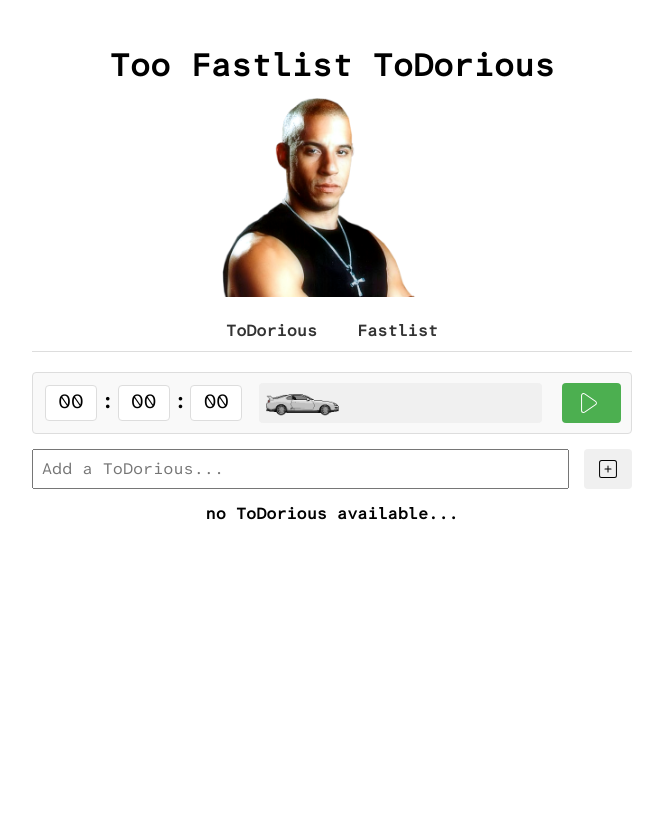
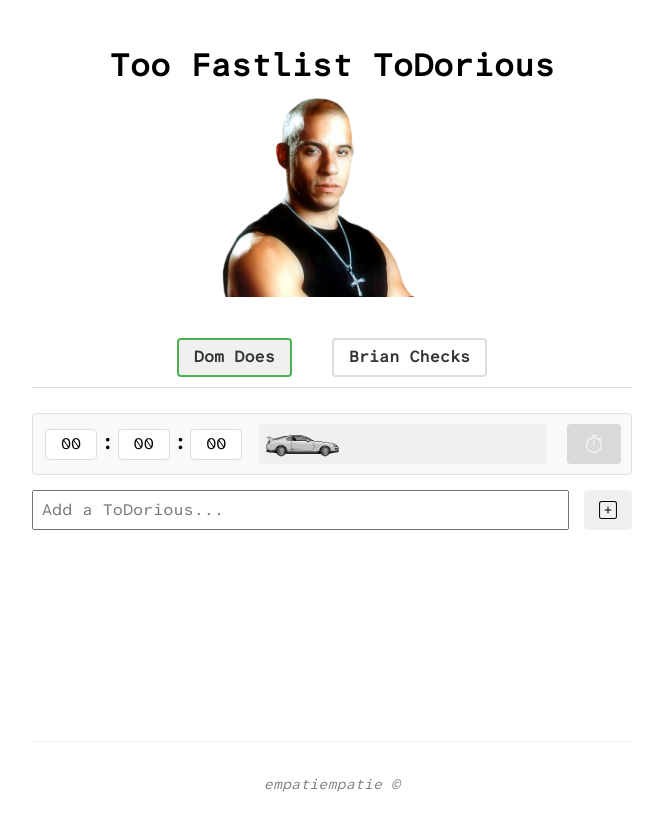
Before and after one commit to zequintino/too-fast-to-dorious, a React (Vite) app: page / in a window 1280 px wide. Shown: the top 830 px of the page, without its empty margins (308-971 px from the left). Before the commit the page ends 800 px from the top, so only its background shows below. Built offline with nearby package versions, Linux system fonts and the light colour scheme.

Commit message:
fixed disabled logic for components. Dom does route persists after timer ends and changing routes

```diff
--- a/src/App.css
+++ b/src/App.css
@@ -11,6 +11,9 @@
   max-width: 600px;
   margin: 0 auto;
   padding: 20px;
+  min-height: 100vh;
+  display: flex;
+  flex-direction: column;
 }
 
 /* Banner styling */
@@ -52,10 +55,23 @@ nav a {
   text-decoration: none;
   color: #333;
   font-weight: bold;
+  padding: 8px 15px;
+  border: 2px solid #ddd;
+  border-radius: 4px;
+  transition: all 0.2s ease;
+  display: inline-block;
 }
 
 nav a:hover {
-  color: #0066cc;
+  border-color: #4caf50;
+  color: #4caf50;
+}
+
+/* Active navigation link */
+nav a.active {
+  background-color: #f0f0f0;
+  border-color: #4caf50;
+  color: #333;
 }
 
 /* Disabled navigation styles */
@@ -63,6 +79,7 @@ nav a:hover {
   color: #999 !important;
   cursor: not-allowed;
   pointer-events: none;
+  opacity: 0.7;
 }
 
 .nav-disabled {
@@ -137,3 +154,13 @@ svg {
     font-size: 16px !important; /* Minimum font size to prevent iOS zoom */
   }
 }
+
+/* Footer styles */
+.app-footer {
+  margin-top: auto;
+  padding: 20px 0;
+  text-align: center;
+  color: gray;
+  font-size: 0.9rem;
+  border-top: 1px solid #eee;
+}
--- a/src/App.tsx
+++ b/src/App.tsx
@@ -17,7 +17,7 @@ function DynamicBanner() {
 
   // Choose the banner based on the current path
   const getBanner = () => {
-    if (location.pathname === "/checkups") {
+    if (location.pathname === "/brian-checks") {
       return bryanSwag;
     } else if (location.pathname === "/") {
       return domSwag;
@@ -30,7 +30,7 @@ function DynamicBanner() {
   const getBannerClass = () => {
     if (location.pathname === "/") {
       return "dom-banner";
-    } else if (location.pathname === "/checkups") {
+    } else if (location.pathname === "/brian-checks") {
       return "bryan-banner";
     } else {
       return "";
@@ -48,6 +48,7 @@ function DynamicBanner() {
 // Navigation component with timer awareness
 function Navigation() {
   const { isTimerActive } = useTimer();
+  const location = useLocation();
   const navigate = useNavigate();
 
   const handleNavClick = (e: React.MouseEvent<HTMLAnchorElement>, path: string) => {
@@ -60,28 +61,39 @@ function Navigation() {
   };
 
   return (
+    <>
       <nav className={isTimerActive ? "nav-disabled" : ""}>
         <ul>
           <li>
             <Link
               to="/"
               onClick={(e) => handleNavClick(e, "/")}
-            className={isTimerActive ? "disabled-link" : ""}
+              className={`${isTimerActive ? "disabled-link" : ""} ${location.pathname === "/" ? "active" : ""}`}
             >
-            ToDorious
+              Dom Does
             </Link>
           </li>
           <li>
             <Link
-            to="/checkups"
-            onClick={(e) => handleNavClick(e, "/checkups")}
-            className={isTimerActive ? "disabled-link" : ""}
+              to="/brian-checks"
+              onClick={(e) => handleNavClick(e, "/brian-checks")}
+              className={`${isTimerActive ? "disabled-link" : ""} ${location.pathname === "/brian-checks" ? "active" : ""}`}
             >
-            Fastlist
+              Brian Checks
             </Link>
           </li>
         </ul>
       </nav>
+    </>
+  );
+}
+
+// Footer component
+function Footer() {
+  return (
+    <footer className="app-footer">
+      <p><i>empatiempatie ©</i></p>
+    </footer>
   );
 }
 
@@ -105,7 +117,7 @@ function AppContent() {
               <TodoPage />
             </ErrorBoundary>
           } />
-          <Route path="/checkups" element={
+          <Route path="/brian-checks" element={
             <ErrorBoundary fallback={<div>Sorry, something went wrong with the Fastlist page.</div>}>
               <CheckupPage />
             </ErrorBoundary>
@@ -118,6 +130,7 @@ function AppContent() {
           } />
         </Routes>
       </main>
+      <Footer />
     </>
   );
 }
--- a/src/components/Timer/Timer.css
+++ b/src/components/Timer/Timer.css
@@ -97,7 +97,6 @@
 .timer-start-button svg {
   width: 24px;
   height: 24px;
-  margin-right: 5px;
 }
 
 /* Timer countdown display */
@@ -171,7 +170,7 @@
 .time-input {
   width: 40px;
   text-align: center;
-  font-size: 20px;
+  font-size: 16px; /* Updated from 20px to ensure consistency */
   padding: 5px;
   border: 1px solid #ddd;
   border-radius: 4px;
@@ -186,6 +185,34 @@
   font-weight: bold;
 }
 
+.timer-refresh-button {
+  background-color: #f39c12; /* Orange color for refresh button */
+  color: white;
+  padding: 8px 15px;
+  border: none;
+  border-radius: 4px;
+  cursor: pointer;
+  display: flex;
+  justify-content: center;
+  align-items: center;
+  font-weight: bold;
+}
+
+.timer-refresh-button:hover {
+  background-color: #e67e22;
+}
+
+.timer-refresh-button:disabled {
+  background-color: #cccccc;
+  cursor: not-allowed;
+  opacity: 0.7;
+}
+
+.timer-refresh-button svg {
+  width: 24px;
+  height: 24px;
+}
+
 /* Media query for mobile devices */
 @media (max-width: 768px) {
   .timer-container {
--- a/src/components/Timer/Timer.tsx
+++ b/src/components/Timer/Timer.tsx
@@ -1,5 +1,5 @@
 import { useState, useEffect, useRef, ChangeEvent } from "react";
-import { CiPlay1 } from "react-icons/ci";
+import { CiStopwatch, CiRedo } from "react-icons/ci";
 import "./Timer.css";
 import TimerInputs from "./TimerInputs";
 import ProgressCar from "./ProgressCar";
@@ -7,11 +7,20 @@ import ProgressCar from "./ProgressCar";
 interface TimerProps {
   onTimerStart: () => void;
   onTimerEnd: () => void;
+  onRefresh?: () => void; // Add new prop for refresh action
   isActive: boolean;
-  buttonText?: string;
+  isCompleted?: boolean; // Add new prop to track timer completion
+  hasTasks?: boolean; // New prop to track if there are any tasks
 }
 
-export default function Timer({ onTimerStart, onTimerEnd, isActive, buttonText = "" }: TimerProps) {
+export default function Timer({
+  onTimerStart,
+  onTimerEnd,
+  onRefresh,
+  isActive,
+  isCompleted = false,
+  hasTasks = true, // Default to true for backward compatibility
+}: TimerProps) {
   const timerRef = useRef<NodeJS.Timeout | null>(null);
   const progressContainerRef = useRef<HTMLDivElement>(null);
   const carImageRef = useRef<HTMLImageElement>(null);
@@ -143,12 +152,39 @@ export default function Timer({ onTimerStart, onTimerEnd, isActive, buttonText =
     startTimer();
   };
 
+  // Add a new handler for refresh button click
+  const handleRefreshClick = () => {
+    // Reset progress to move car back to start position
+    setProgress(0);
+
+    // Reset timer values to initial state
+    setTimerValues({
+      hours: "00",
+      minutes: "00",
+      seconds: "00"
+    });
+
+    // Call the parent component's refresh handler
+    if (onRefresh) {
+      onRefresh();
+    }
+  };
+
+  // Check if any time has been entered (all fields are not zero)
+  const hasTimeEntered = () => {
+    const hours = parseInt(timerValues.hours || '0');
+    const minutes = parseInt(timerValues.minutes || '0');
+    const seconds = parseInt(timerValues.seconds || '0');
+
+    return hours > 0 || minutes > 0 || seconds > 0;
+  };
+
   return (
     <div className="timer-container">
       <TimerInputs
         values={timerValues}
         onChange={handleTimeChange}
-        readonly={isActive}
+        readonly={isActive || isCompleted}
       />
 
       <ProgressCar
@@ -158,11 +194,22 @@ export default function Timer({ onTimerStart, onTimerEnd, isActive, buttonText =
       />
 
       <button
-        onClick={handleStartClick}
-        className="timer-start-button"
-        disabled={isActive}
+        onClick={isCompleted ? handleRefreshClick : handleStartClick}
+        className={isCompleted ? "timer-refresh-button" : "timer-start-button"}
+        disabled={
+          isActive ||
+          (!hasTasks && !isCompleted) ||
+          (!hasTimeEntered() && !isCompleted)
+        }
+        title={
+          !hasTasks && !isCompleted
+            ? "Add tasks before starting timer"
+            : !hasTimeEntered() && !isCompleted
+              ? "Set time before starting timer"
+              : ""
+        }
       >
-        <CiPlay1 /> {buttonText}
+        {isCompleted ? <CiRedo /> : <CiStopwatch />}
       </button>
     </div>
   );
--- a/src/components/TodoList/TodoList.css
+++ b/src/components/TodoList/TodoList.css
@@ -61,6 +61,13 @@
   100% { border-color: #e74c3c; }
 }
 
+/* Add styles for non-interactive items */
+.todo-item.no-interact {
+  cursor: default;
+  pointer-events: none;
+  opacity: 0.9;
+}
+
 .todo-check-icon {
   margin-right: 10px;
   display: flex;
--- a/src/components/TodoList/TodoList.tsx
+++ b/src/components/TodoList/TodoList.tsx
@@ -1,5 +1,5 @@
-import { useState, useRef, useMemo, useCallback } from "react";
-import { CiSquarePlus, CiSaveDown1 } from "react-icons/ci";
+import { useState, useRef, useCallback } from "react";
+import { CiSquarePlus, CiFloppyDisk } from "react-icons/ci";
 import "./TodoList.css";
 import TodoItem from "./TodoItem";
 import Timer from "../Timer/Timer";
@@ -16,22 +16,37 @@ export default function TodoList() {
     task: "",
   });
 
-  const { isTimerActive, setTimerActive } = useTimer();
-  const [timerCompleted, setTimerCompleted] = useState(false);
-
-  const tasksCount = useMemo(() => {
-    return `${!tasks.length ? "no ToDorious available..." : ""}`;
-  }, [tasks]);
+  // Use global timer context
+  const {
+    isTimerActive,
+    setTimerActive,
+    isTimerCompleted,
+    setTimerCompleted,
+    inputVisible,
+    setInputVisible
+  } = useTimer();
 
   const handleTimerStart = useCallback(() => {
     setTimerActive(true);
     setTimerCompleted(false);
-  }, [setTimerActive]);
+    setInputVisible(false); // Hide input when timer starts
+  }, [setTimerActive, setTimerCompleted, setInputVisible]);
 
   const handleTimerEnd = useCallback(() => {
     setTimerActive(false);
     setTimerCompleted(true);
-  }, [setTimerActive]);
+    // Keep input hidden after timer ends
+  }, [setTimerActive, setTimerCompleted]);
+
+  // Update refresh handler to show input again
+  const handleRefresh = useCallback(() => {
+    // Clear all tasks
+    setTasks([]);
+    // Reset timer completion state
+    setTimerCompleted(false);
+    // Make input visible again
+    setInputVisible(true);
+  }, [setTasks, setTimerCompleted, setInputVisible]);
 
   const handleCheckTask = useCallback((index: number) => {
     setTasks((prevTasks) =>
@@ -85,15 +100,22 @@ export default function TodoList() {
     setTasks(newTasks);
   }, [isTimerActive, tasks, setTasks]);
 
+  // Check if there are any tasks
+  const hasTasks = tasks.length > 0;
+
   return (
     <div className="todo-container" role="region" aria-label="Todo List">
       <Timer
         isActive={isTimerActive}
+        isCompleted={isTimerCompleted}
         onTimerStart={handleTimerStart}
         onTimerEnd={handleTimerEnd}
+        onRefresh={handleRefresh}
+        hasTasks={hasTasks} // Pass the hasTasks flag
       />
 
-      {!isTimerActive && (
+      {/* Only show input when inputVisible is true (and timer is not active) */}
+      {!isTimerActive && inputVisible && (
         <div className="todo-input-area">
           <input
             ref={inputRef}
@@ -103,12 +125,10 @@ export default function TodoList() {
             disabled={isTimerActive}
           />
           <button onClick={handleAddTask} disabled={isTimerActive}>
-            {editTask.enabled ? <CiSaveDown1 /> : <CiSquarePlus />}
+            {editTask.enabled ? <CiFloppyDisk /> : <CiSquarePlus />}
           </button>
         </div>
       )}
-
-      <p style={{textAlign: "center"}}><strong>{tasksCount}</strong></p>
 
       {tasks.map((item, index) => (
         <TodoItem
@@ -119,7 +139,7 @@ export default function TodoList() {
           onEdit={handleEditTask}
           onDelete={handleDeleteTask}
           timerActive={isTimerActive}
-          timerCompleted={timerCompleted} // Pass the timer completed state
+          timerCompleted={isTimerCompleted} // Pass the timer completed state from context
         />
       ))}
     </div>
--- a/src/context/TimerContext.tsx
+++ b/src/context/TimerContext.tsx
@@ -3,17 +3,27 @@ import React, { createContext, useState, useContext } from 'react';
 interface TimerContextType {
   isTimerActive: boolean;
   setTimerActive: (active: boolean) => void;
+  isTimerCompleted: boolean;
+  setTimerCompleted: (completed: boolean) => void;
+  inputVisible: boolean;
+  setInputVisible: (visible: boolean) => void;
 }
 
 const TimerContext = createContext<TimerContextType | undefined>(undefined);
 
 export const TimerProvider: React.FC<{ children: React.ReactNode }> = ({ children }) => {
   const [isTimerActive, setTimerActive] = useState(false);
+  const [isTimerCompleted, setTimerCompleted] = useState(false);
+  const [inputVisible, setInputVisible] = useState(true);
 
   return (
     <TimerContext.Provider value={{
       isTimerActive,
-      setTimerActive
+      setTimerActive,
+      isTimerCompleted,
+      setTimerCompleted,
+      inputVisible,
+      setInputVisible
     }}>
       {children}
     </TimerContext.Provider>
```
Also changed, not shown: src/components/TodoList/TodoItem.tsx (+10 -2 lines). Lines whose indentation alone changed are shown as unchanged.
